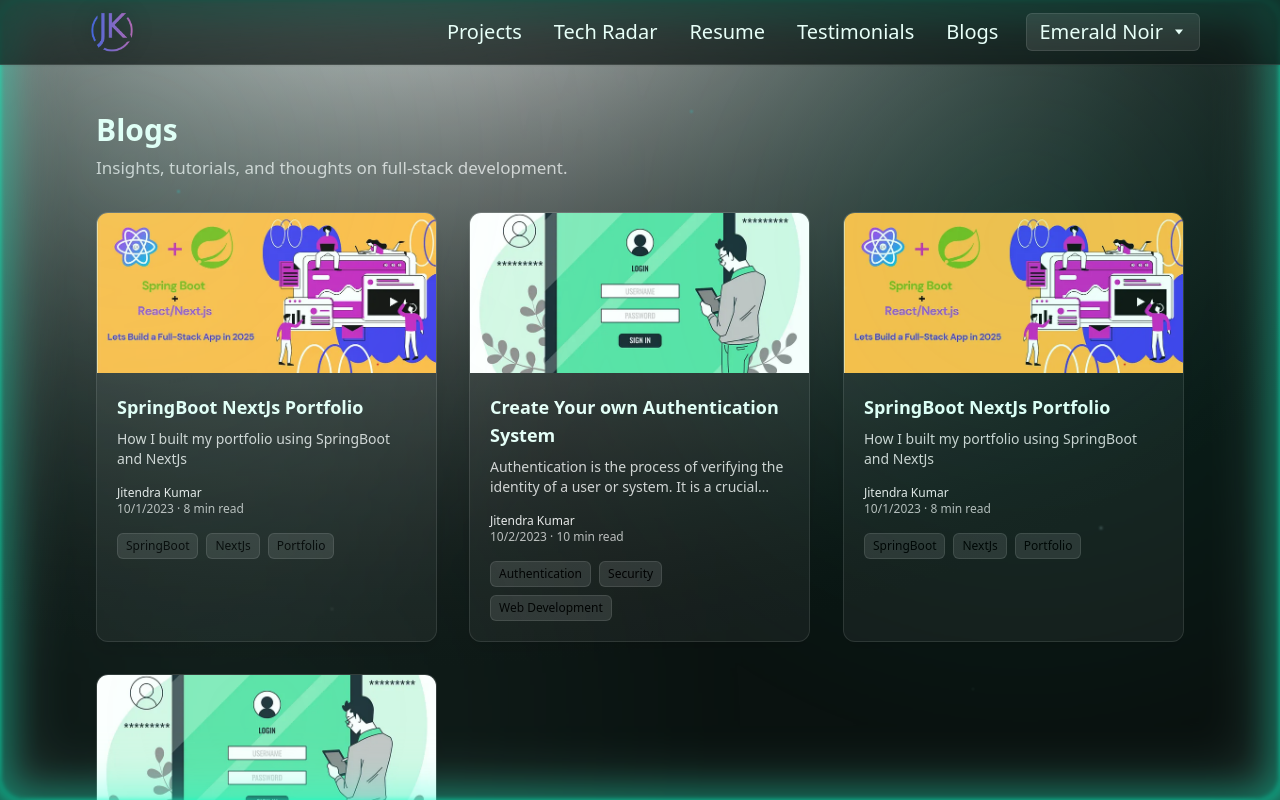
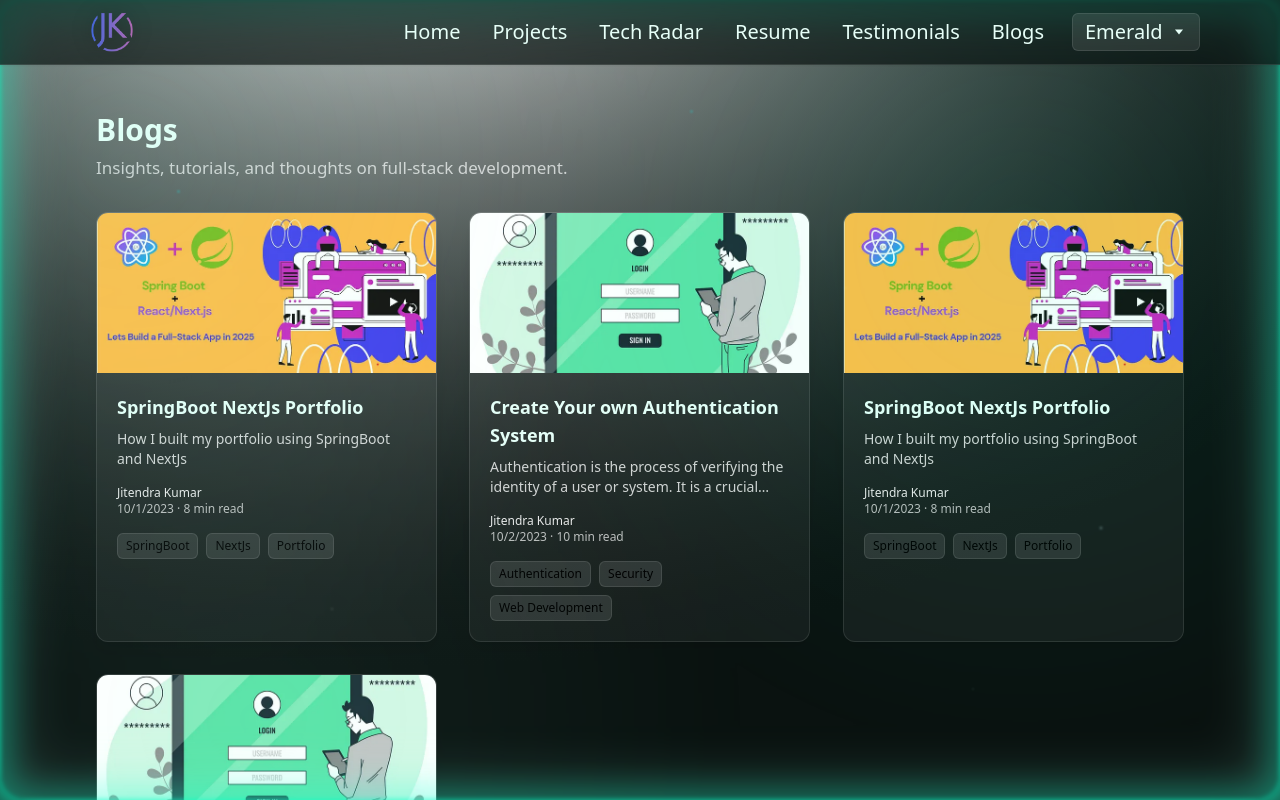
Before and after one commit to jkjitendra/jitendra-portfolio, a Next.js app: page /blogs in a window 1280 px wide. Shown: the top 800 px of the page. Built offline with nearby package versions, Linux system fonts and the light colour scheme.

Commit message:
feat(header): add Home link to navigation and improve ThemeSwitcher styles

```diff
--- a/components/Header.tsx
+++ b/components/Header.tsx
@@ -74,6 +74,7 @@ export default function Header() {
 
         {/* MIDDLE: Nav pushed to the right */}
         <nav className="hidden md:flex ml-auto items-center gap-6 lg:gap-8 text-[14px] md:text-[16px] lg:text-[18px] xl:text-[20px] leading-6">
+          <Link href="/" className="hover:text-[rgb(var(--accentAlt))]">Home</Link>
           <Link href="/projects" className="hover:text-[rgb(var(--accentAlt))]">Projects</Link>
           <Link href="/tech-radar" className="hover:text-[rgb(var(--accentAlt))]">Tech Radar</Link>
           <Link href="/resume" className="hover:text-[rgb(var(--accentAlt))]">Resume</Link>
@@ -82,7 +83,7 @@ export default function Header() {
         </nav>
 
         {/* RIGHT: Theme switcher on desktop */}
-        <div className="hidden md:block md:ml-4 md:mr-2 lg:mr-4 ml-auto">
+        <div className="hidden md:block md:ml-4 md:mr-2 lg:mr-4 ml-auto bg-[rgb(197 221 255 / 0.12)] rounded-md">
           <ThemeSwitcher variant="desktop" />
         </div>
 
--- a/components/ThemeSwitcher.tsx
+++ b/components/ThemeSwitcher.tsx
@@ -6,11 +6,11 @@ import { createPortal } from "react-dom";
 type Props = { variant?: "desktop" | "mobile-fab" };
 
 const options = [
-  { id: "emerald", label: "Emerald Noir" },
-  { id: "light", label: "Light Mode" },
-  { id: "amethyst", label: "Royal Amethyst" },
-  { id: "sapphire", label: "Sapphire & Slate" },
-  { id: "solar", label: "Solar Dawn" },
+  { id: "emerald", label: "Emerald" },
+  { id: "light", label: "Light" },
+  { id: "amethyst", label: "Royal" },
+  { id: "sapphire", label: "Sapphire" },
+  { id: "solar", label: "Solar" },
 ];
 
 export default function ThemeSwitcher({ variant = "desktop" }: Props) {
@@ -85,7 +85,10 @@ export default function ThemeSwitcher({ variant = "desktop" }: Props) {
         <button
           type="button"
           onClick={() => setOpen((o) => !o)}
-          className="inline-flex items-center gap-2 rounded-md border border-white/10 bg-white/10 px-3 py-2 text-[14px] lg:text-[18px] xl:text-[20px] leading-none"
+          className="inline-flex items-center justify-between gap-2
+            rounded-md border border-white/10 bg-white/10 px-3 py-2
+            text-[14px] lg:text-[18px] xl:text-[20px] leading-none
+            w-[8rem] shrink-0 [html[data-theme=light]_&]:bg-[rgb(100_154_231/0.12)]"
         >
           <span className="whitespace-nowrap">{current}</span>
           <svg width="16" height="16" viewBox="0 0 20 20" aria-hidden="true">
@@ -93,7 +96,10 @@ export default function ThemeSwitcher({ variant = "desktop" }: Props) {
           </svg>
         </button>
         {open && (
-          <div className="absolute right-0 z-[200] mt-2 w-56 rounded-lg border border-white/10 bg-black/70 backdrop-blur-md shadow-xl p-1">
+          <div className="absolute right-0 z-[200] mt-2 w-56 rounded-lg border border-white/10
+            bg-[rgb(var(--bg)/0.90)] text-[rgb(var(--text))] hover:bg-[rgba(83,136,211,0.12)]
+            backdrop-blur-md shadow-xl p-1"
+          >
             {MenuList}
           </div>
         )}
```
